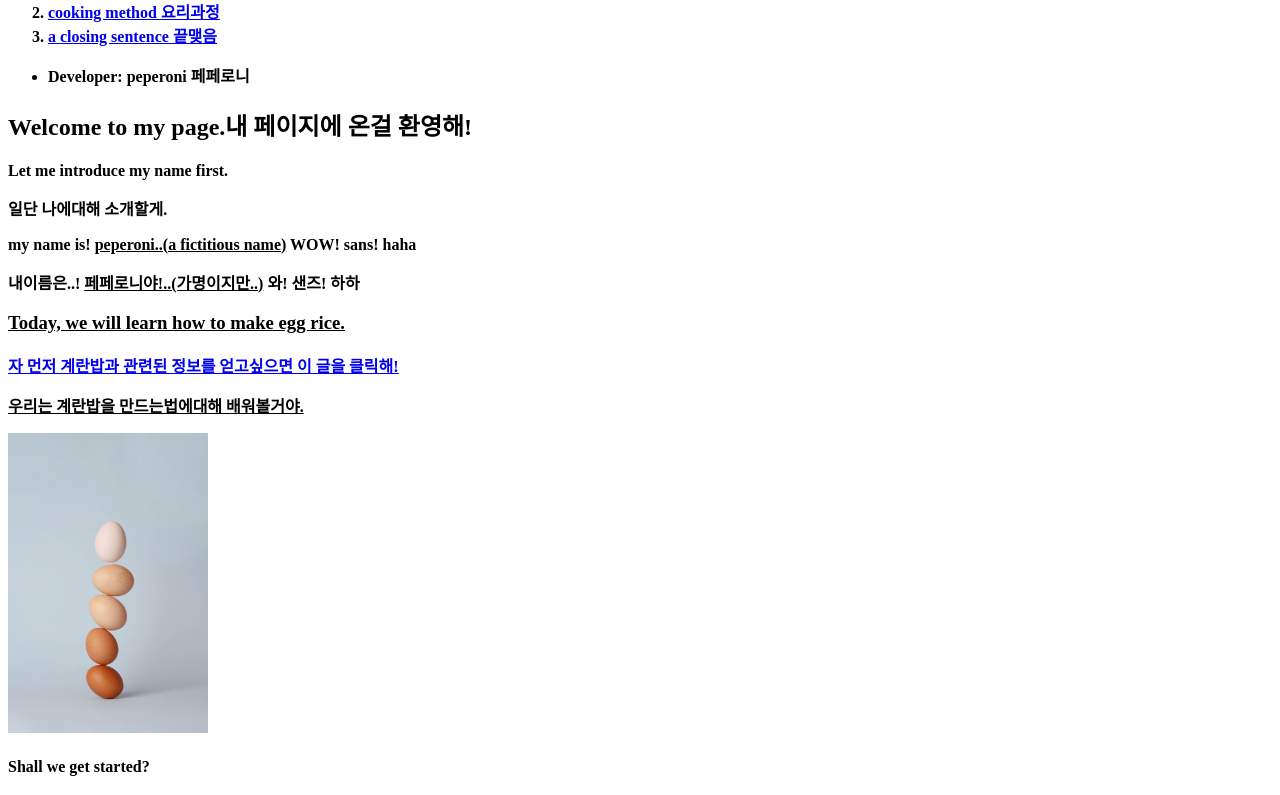
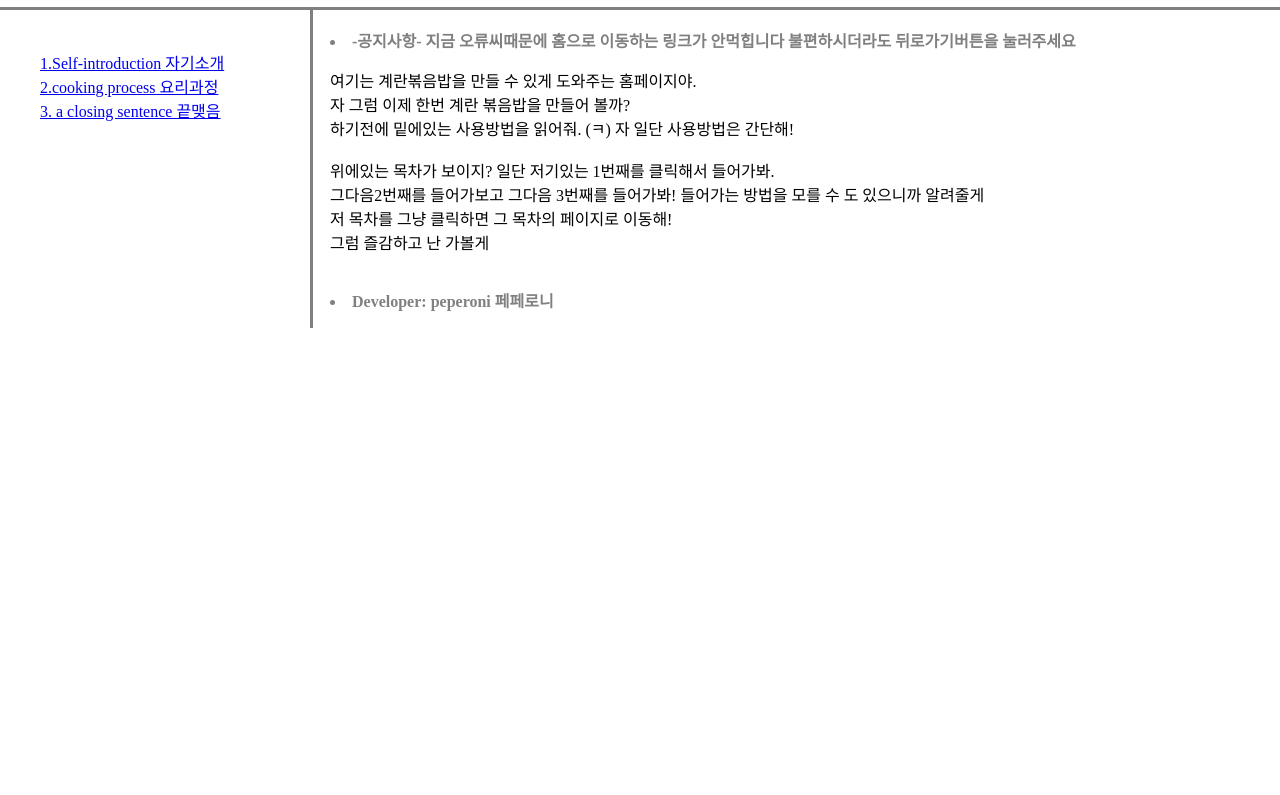
Before and after one commit to peperoni-del/peperoni, a plain HTML site: page index.html in a window 1280 px wide. Shown: the part 105-900 px from the top of the page. After the commit the page ends 800 px from the top, so only its background shows below. Drawn offline with Linux system fonts and the light colour scheme.

Commit message:
두번째 업데이트-web

```diff
--- a/index.html
+++ b/index.html
@@ -1,34 +1,66 @@
 <!doctype html>
 <html>
-<head>
   <title>Egg Rice Recipe 간단한요리</title>
   <meta charset="utf-8">
-</head>
-<body>
-  <h1>EGGRICE<a href="yeah.html"></a></h1>
+  <style>
+    body{
+      margin: 0px;
+    }
+    h1 {
+      font-size: 50px;
+      text-align: center;
+      border-bottom: 3px solid gray;
+      margin: 0;
+      padding: 20px;
+    }
+    #grid ol{
+      border-right:3px solid gray;
+      width:230px;
+      margin: 0px;
+      padding: 40px;
+    }
+    #grid{
+      display: grid;
+      grid-template-columns: 320px 1fr;
+    }
+    #at{
+      padding-left: 10px;
+    }
+    li{
+      color:gray;
+    }
+  </style>
+  <head>
+  </head>
+ <body>
+       <h1><a href="yeah.html">계란밥</a></h1>
+  <div id="grid">
   <ol>
-    <li><strong><a href="1.eggrice.html">Self-introduction 자기소개</a><strong></li>
-      <li><strong><a href="2.eggrice.html">cooking method 요리과정</a><strong></li>
-        <li><strong><a href="3.eggrice.html">a closing sentence 끝맺음</a><strong></li>
+    <a href="1.eggrice.html">1.Self-introduction 자기소개 </a></li>
+    <a href="2.eggrice.html">2.cooking process 요리과정 <br></a></li>
+    <a href="3.eggrice.html"> 3. a closing sentence 끝맺음 </a></li>
   </ol>
-      <ul>
-        <li><strong>Developer: peperoni 페페로니<strong></li>
-        </ul>
-        <h2> <strong> Welcome to my page.내 페이지에 온걸 환영해!</strong> </h2>
-        <p><strong>Let me introduce my name first.</strong>
-        <p><strong> 일단 나에대해 소개할게.</strong></p>
-
-        <p><strong>my name is! <u>peperoni..(a fictitious name)</u> WOW! sans!</strong> haha</p>
-        <p><strong> 내이름은..! <u> 페페로니야!..(가명이지만..)</u> 와! 샌즈! </strong> 하하</p>
-        <h3><u>Today, we will learn how to make egg rice.</u> </h3>
-        <strong><u><a href="https://namu.wiki/w/%EB%8B%AC%EA%B1%80%EB%B0%A5" target="_blank" title="계란밥에 대한 설명">자 먼저 계란밥과 관련된 정보를 얻고싶으면 이 글을 클릭해!</a></u></strong>
-        <p><strong><u>우리는 계란밥을 만드는법에대해 배워볼거야.</u></strong></p>
-        <img src="egg.jpg" width="200">
-
-        <strong><h4>Shall we get started?</h4></strong>
-        <p><strong>시작해볼까?</strong></p>
-        <p><strong>내용을 볼려면 목차를 클릭해</strong></p>
-        <br><strong>1. 자기소개부터 3.끝맺음 순으로 읽어줘.</strong>
-        <p><strong>목차보는방법: 목차 클릭 시 이동 </strong></p>
-</body>
+   <div id="at">
+          <br>
+       <li><strong>-공지사항- 지금 오류씨때문에 홈으로 이동하는 링크가 안먹힙니다 불편하시더라도 뒤로가기버튼을 눌러주세요</li></strong>
+       <div>
+            <p>
+              여기는 계란볶음밥을 만들 수 있게 도와주는 홈페이지야.
+              <br>
+              자 그럼 이제 한번 계란 볶음밥을 만들어 볼까?
+              <br> 하기전에 밑에있는 사용방법을 읽어줘. (ㅋ)
+              자 일단 사용방법은 간단해!
+              <br>
+              <br>
+              위에있는 목차가 보이지? 일단 저기있는 1번째를 클릭해서 들어가봐.
+              <br> 그다음2번째를 들어가보고 그다음 3번째를 들어가봐!
+              들어가는 방법을 모를 수 도 있으니까 알려줄게
+              <br>
+              저 목차를 그냥 클릭하면 그 목차의 페이지로 이동해!
+              <br>
+              그럼 즐감하고 난 가볼게
+              <br><br><li><strong> Developer: peperoni 페페로니</strong></li>
+            </p>
+          </div>
+ </body>
 </html>
```
Also changed, not shown: 1.eggrice.html (+8 -3 lines), 2.eggrice.html (+12 -6 lines), 3.eggrice.html (+2 -2 lines), box.html (added, +22 -0 lines), grid.html (added, +24 -0 lines).
